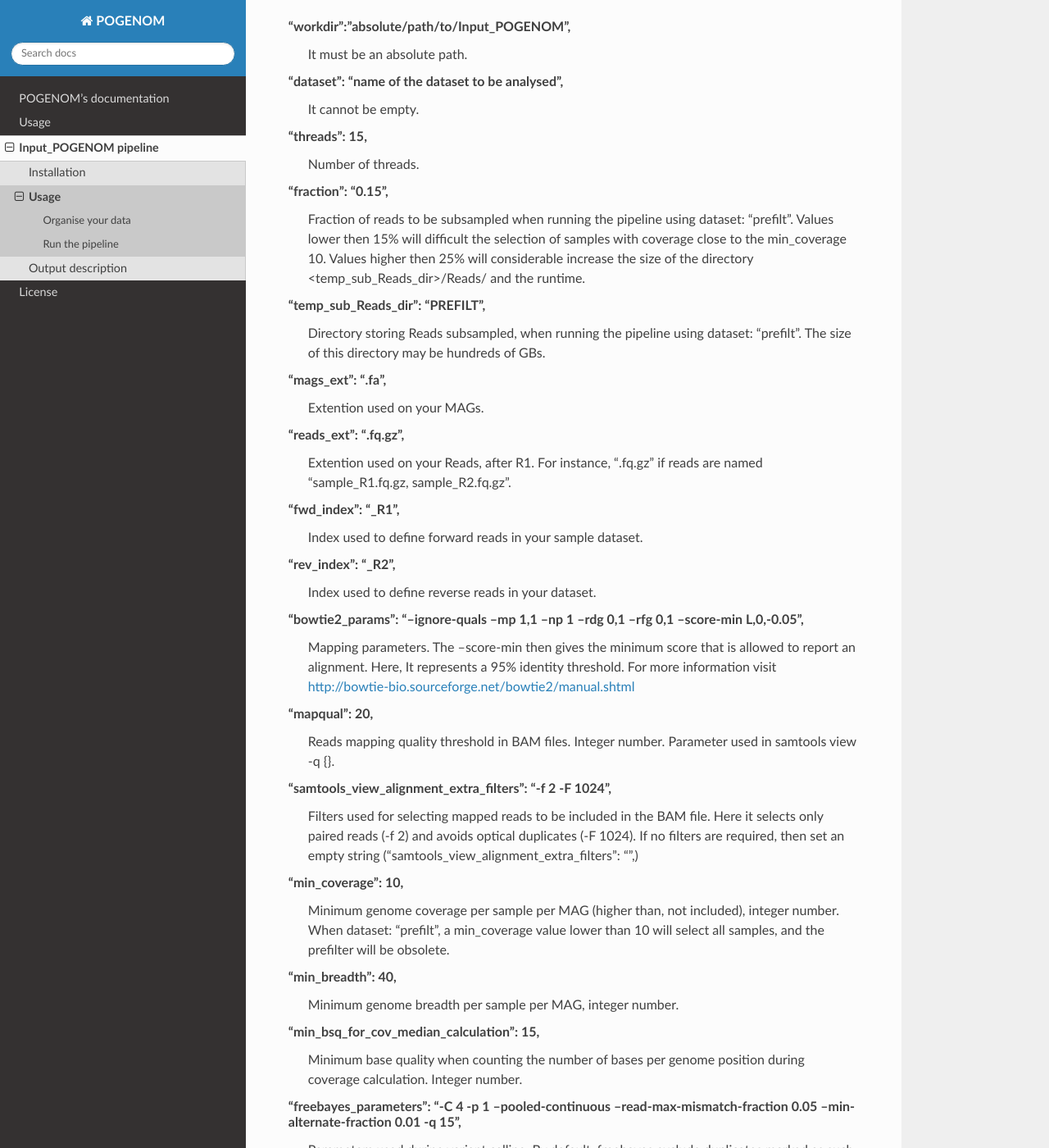
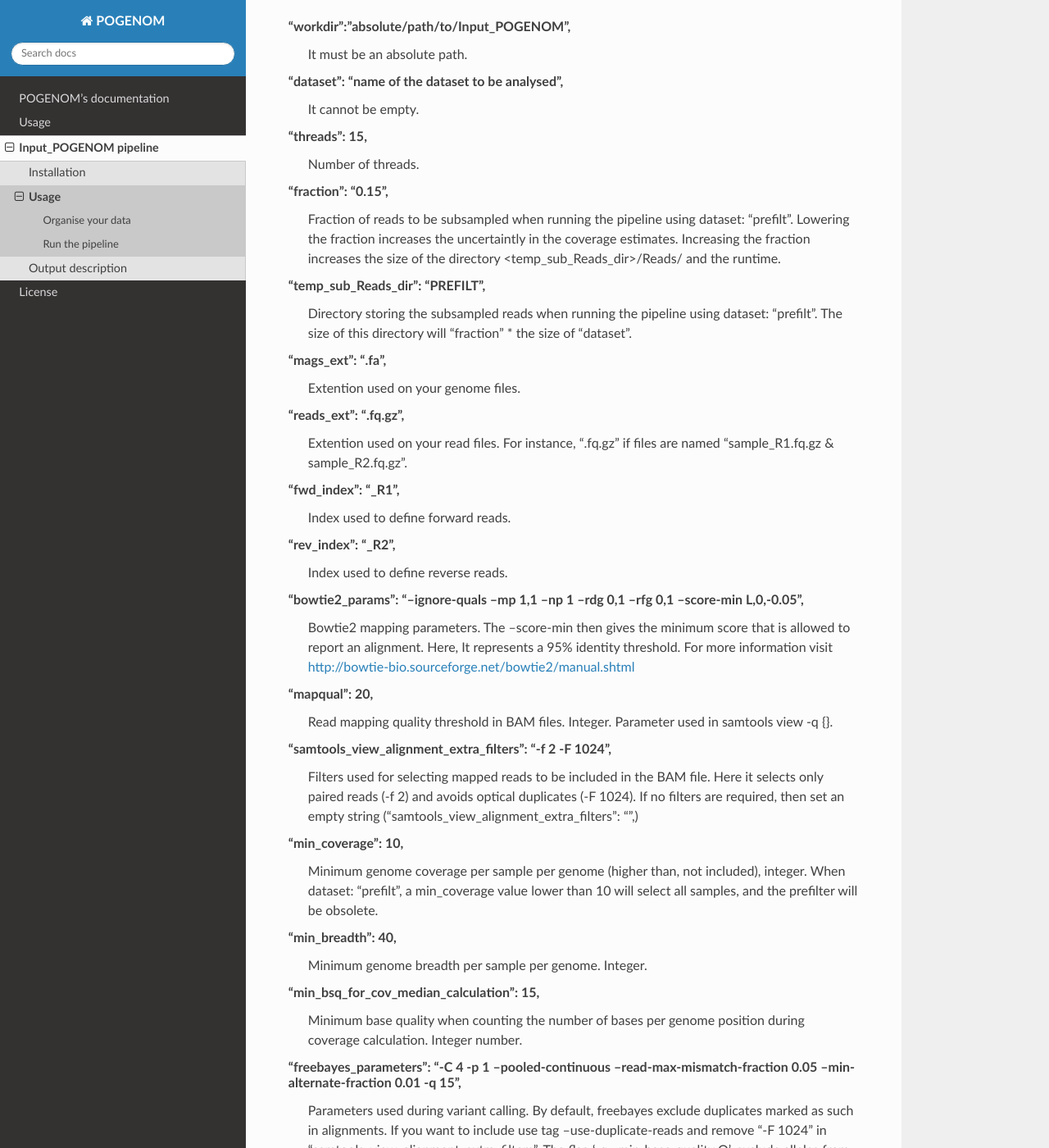
Before and after one commit to EnvGen/POGENOM, a Sphinx documentation site: the page built from docs/source/Usage.rst, in a window 1280 px wide and 1400 px high, scrolled down 2015 px. Shown: the whole window at 82% size. Built offline with Sphinx 7.4.7 and the Read the Docs theme 2.0.0, drawn with Linux system fonts in a browser that asks for light colours; some of the changed text lies outside the part shown.

Commit message:
Update Usage.rst

```diff
--- a/docs/source/Usage.rst
+++ b/docs/source/Usage.rst
@@ -34,7 +34,7 @@ reverse reads::
 
     <sample_name><rev_index><reads_ext> e.g., P6071_505_R1.fq.gz, where sample_name = P6071_505, rev_index = _R2 , and reads_ext = .fq.gz
 
-2. Genomes
+2. GENOMES
 
 Go to the directory cd Input_POGENOM/RAW_DATA/MAGs/::
 
@@ -80,42 +80,43 @@ In the "Input_POGENOM_config.json" file, set the parameters to be used. It conta
 
 "fraction": "0.15",
   Fraction of reads to be subsampled when running the pipeline using dataset: "prefilt".
-  Values lower then 15% will difficult the selection of samples with coverage close to the min_coverage 10.
-  Values higher then 25% will considerable increase the size of the directory <temp_sub_Reads_dir>/Reads/ and the runtime.
+  Lowering the fraction increases the uncertaintly in the coverage estimates.
+  Increasing the fraction increases the size of the directory <temp_sub_Reads_dir>/Reads/ and the runtime.
 
 "temp_sub_Reads_dir": "PREFILT",
-  Directory storing Reads subsampled, when running the pipeline using dataset: "prefilt". The size of this directory may be hundreds of GBs.
+  Directory storing the subsampled reads when running the pipeline using dataset: "prefilt". The size of this directory will "fraction" * the size of "dataset".
 
 "mags_ext": ".fa",
-  Extention used on your MAGs.
+  Extention used on your genome files.
 
 "reads_ext": ".fq.gz",
-  Extention used on your Reads, after R1. For instance, ".fq.gz" if reads are named "sample_R1.fq.gz, sample_R2.fq.gz".
+  Extention used on your read files. For instance, ".fq.gz" if files are named "sample_R1.fq.gz & sample_R2.fq.gz".
 
 "fwd_index": "_R1",
-  Index used to define forward reads in your sample dataset.
+  Index used to define forward reads.
 
 "rev_index": "_R2",
-  Index used to define reverse reads in your dataset.
+  Index used to define reverse reads.
 
 "bowtie2_params": "--ignore-quals --mp 1,1 --np 1 --rdg 0,1 --rfg 0,1 --score-min L,0,-0.05",
-  Mapping parameters. The –score-min then gives the minimum score that is allowed to report an alignment.
+  Bowtie2 mapping parameters. The –score-min then gives the minimum score that is allowed to report an alignment.
   Here, It represents a 95% identity threshold.
   For more information visit http://bowtie-bio.sourceforge.net/bowtie2/manual.shtml
 
 "mapqual": 20,
-  Reads mapping quality threshold in BAM files. Integer number. Parameter used in samtools view -q {}.
+  Read mapping quality threshold in BAM files. Integer. Parameter used in samtools view -q {}.
 
 "samtools_view_alignment_extra_filters": "-f 2 -F 1024",
   Filters used for selecting mapped reads to be included in the BAM file.
-  Here it selects only paired reads (-f 2) and avoids optical duplicates (-F 1024).                                                                                                                                  If no filters are required, then set an empty string ("samtools_view_alignment_extra_filters": "",)
+  Here it selects only paired reads (-f 2) and avoids optical duplicates (-F 1024).
+  If no filters are required, then set an empty string ("samtools_view_alignment_extra_filters": "",)
 
 "min_coverage": 10,
-  Minimum genome coverage per sample per MAG (higher than, not included), integer number.
+  Minimum genome coverage per sample per genome (higher than, not included), integer.
   When dataset: "prefilt", a min_coverage value lower than 10 will select all samples, and the prefilter will be obsolete.
 
 "min_breadth": 40,
-  Minimum genome breadth per sample per MAG, integer number.
+  Minimum genome breadth per sample per genome. Integer.
 
 "min_bsq_for_cov_median_calculation": 15,
   Minimum base quality when counting the number of bases per genome position during coverage calculation. Integer number.
@@ -153,8 +154,7 @@ If you want to run the pipeline on one dataset, please set the corresponding nam
 
 2.2.1) "prefilt"
 
-If you want to run the pipeline on the entire sampling dataset, and only on those MAGs and their corresponding samples with Median coverage higher than a certain threshold (i.e., min_coverage),
-please set "prefilt" in the config_file, "dataset": "prefilt" and "fraction": "<your float value, default=0.15>."
+If you want to run the pipeline on the entire sampling dataset, and only on those genomes and their corresponding samples with median coverage higher than a certain threshold (i.e., min_coverage), please set "prefilt" in the config_file, "dataset": "prefilt" and "fraction": "<your float value, default=0.15>."
 
 When running the pipeline with dataset "prefilt", the created RAW_DATA/Reads/prefilt and RAW_DATA/Mags/prefilt folders contains symbolic links files.
 
```
